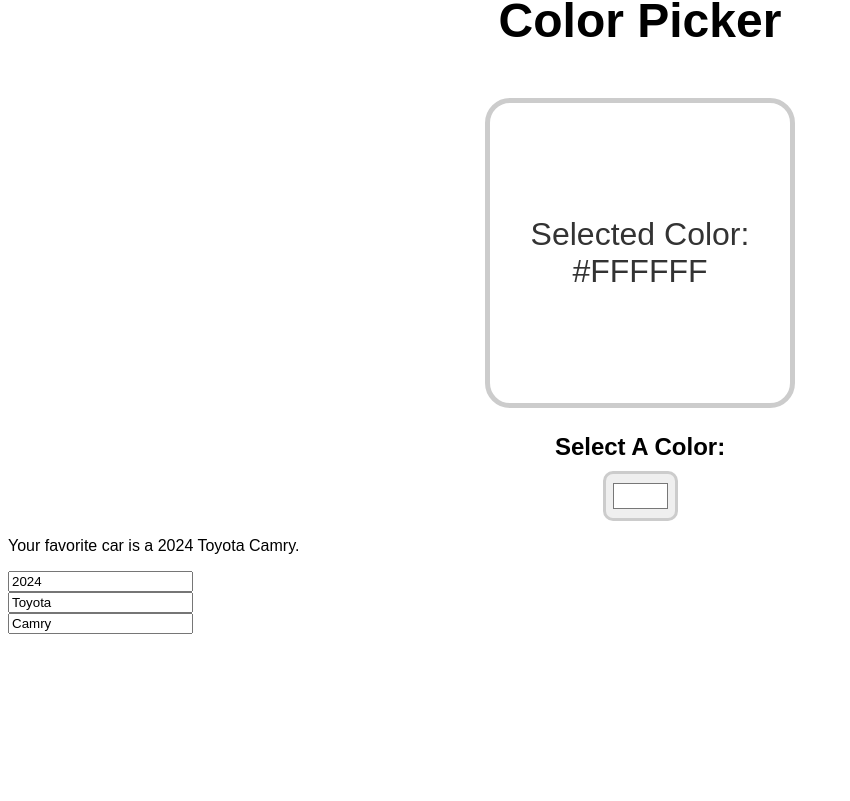
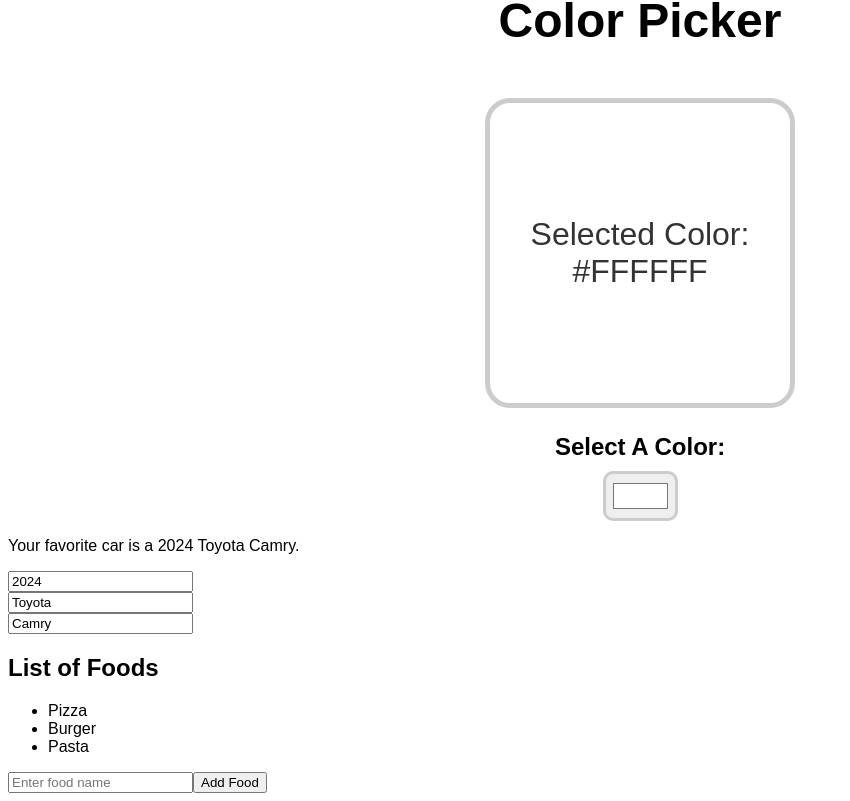
Before and after one commit to Aroraboy/React, a React (Vite) app in the folder react-app/: page / in a window 1280 px wide. Shown: the part 3777-4578 px from the top of the page, without its empty margins (0-850 px from the left). Before the commit the page ends 4419 px from the top, so only its background shows below. Built offline with nearby package versions, Linux system fonts and the light colour scheme.

Commit message:
feat: add Array component for managing a list of foods in App

```diff
--- a/react-app/src/App.jsx
+++ b/react-app/src/App.jsx
@@ -12,6 +12,7 @@ import Counter from "./Counter.jsx";
 import Event from "./Event.jsx";
 import ColorPicker from "./ColorPicker.jsx";
 import Update from "./update.jsx";
+import Array from "./Array.jsx";
 
 function App() {
 
@@ -48,6 +49,7 @@ function App() {
     <Event/>
     <ColorPicker/>
     <Update/>
+    <Array/>
     </>
   )
 }
--- /dev/null
+++ b/react-app/src/Array.jsx
@@ -0,0 +1,28 @@
+import React, { useState } from 'react';
+
+function Array() {
+
+    const [foods, setFoods] = useState(['Pizza', 'Burger', 'Pasta']);
+
+    function handleAddFood() {
+        const newFood = document.getElementById('foodInput').value;
+        document.getElementById('foodInput').value = "";
+
+        setFoods((f) => [...f, newFood]);
+    }
+    function handleRemoveFood(index) {
+        setFoods((f) => f.filter((_, i) => i !== index));
+    }
+
+    return (
+        <div>
+            <h2>List of Foods</h2>
+            <ul>
+                {foods.map((food, index) => <li key={index} onClick={() => handleRemoveFood(index)}>{food}</li>)}
+            </ul>
+            <input type="text" id="foodInput" placeholder="Enter food name" />
+            <button onClick={handleAddFood}>Add Food</button>
+        </div>
+    )
+}
+export default Array;
```
